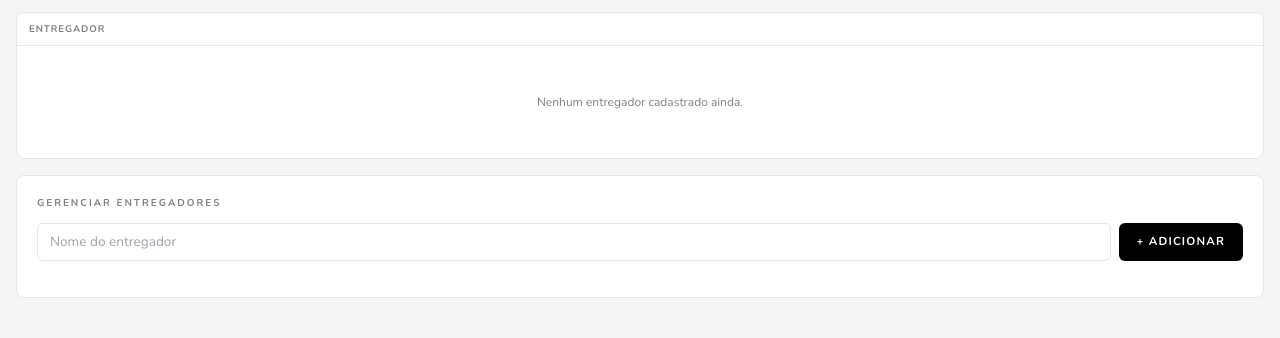
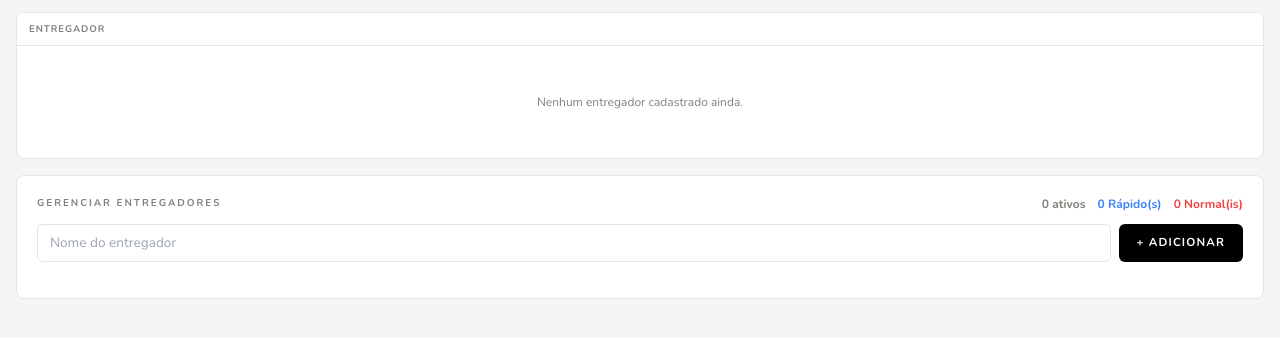
Before and after one commit to laismuniz-ops/escaladetrabalho, a Python web app: template app/templates/entregadores.html in a window 1280 px wide. Shown: the part 210-548 px from the top of the page. Run offline with Jinja, Linux system fonts and the light colour scheme; the template is opened without the code that fills it, so the values that code supplies are empty; some libraries are stand-ins or nearby versions.

Commit message:
Entregadores: exibe contagem de ativos, rápidos e normais no card de gerenciamento
Co-Authored-By: Claude Sonnet 4.6 <noreply@anthropic.com>

```diff
--- a/app/templates/entregadores.html
+++ b/app/templates/entregadores.html
@@ -75,7 +75,19 @@
 
     <!-- Gerenciar entregadores -->
     <div class="gs-card p-5">
-        <p class="gs-section-title mb-3">Gerenciar entregadores</p>
+        <div class="flex items-center justify-between flex-wrap gap-3 mb-3">
+            <p class="gs-section-title">Gerenciar entregadores</p>
+            {% set ativos   = lista | selectattr('ativo') | list %}
+            {% set rapidos  = ativos | selectattr('cor', 'equalto', 'RAPIDO') | list %}
+            {% set normais  = ativos | selectattr('cor', 'equalto', 'NORMAL') | list %}
+            {% set sem_cor  = ativos | rejectattr('cor') | list %}
+            <div class="flex items-center gap-3 text-xs font-bold flex-wrap">
+                <span class="text-brand-grey">{{ ativos | length }} ativos</span>
+                <span class="entr-nome-rapido">{{ rapidos | length }} Rápido(s)</span>
+                <span class="entr-nome-normal">{{ normais | length }} Normal(is)</span>
+                {% if sem_cor %}<span class="text-brand-grey">{{ sem_cor | length }} sem classificação</span>{% endif %}
+            </div>
+        </div>
         <div class="flex gap-2 mb-4">
             <form method="post" action="/api/entregadores" class="flex gap-2 flex-1">
                 <input name="nome" placeholder="Nome do entregador" required class="gs-input flex-1">
```
